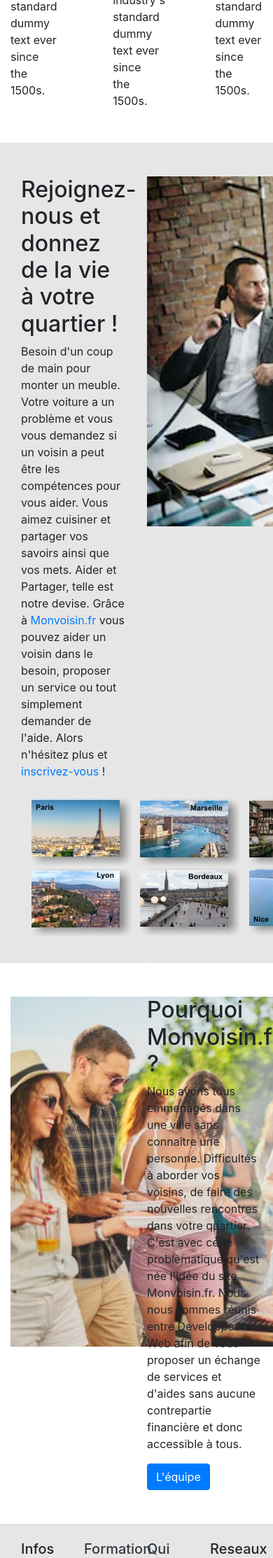
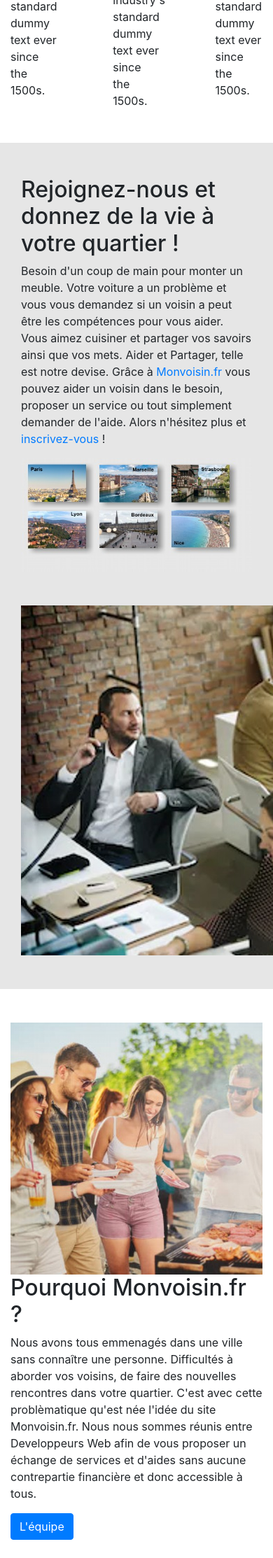
Before and after one commit to WF3Projet-voisins/voisins, a Symfony app: template templates/accueil/index.html.twig in a window 390 px wide; the page is wider, and only the part inside the window is pictured. Shown: the part 964-3190 px from the top of that part at 70% size. Run offline with Twig, Linux system fonts and the light colour scheme; the template is opened without the code that fills it, so the values that code supplies are empty; some libraries are stand-ins or nearby versions.

Commit message:
responsive

```diff
--- a/templates/accueil/index.html.twig
+++ b/templates/accueil/index.html.twig
@@ -133,7 +133,7 @@
   <div class="container-fluid" style="background-color: #e6e6e6;">
     <div class="container">
       <div class="row">
-        <div class="col-6">
+        <div class="col-sm-12 col-md-6">
           <h2 class="mt-5">
             Rejoignez-nous et donnez de la vie à votre quartier !
           </h2>
@@ -145,10 +145,10 @@
             devise. Grâce à <a href="{{path('index')}}">Monvoisin.fr</a>  vous pouvez aider un voisin dans le
             besoin, proposer un service ou tout simplement demander de l'aide. Alors n'hésitez plus et  <a href="{{path('userAdd')}}">inscrivez-vous</a> !
           </p>
-          <img src="{{asset ("img/lesvilles.jpg")}}" alt="">
+          <img src="{{asset ("img/lesvilles.jpg")}}" class="img-fluid" alt="">
         </div>
-        <div class="col-6">
-          <img class="my-5" src="img/office.jpg" alt="" />
+        <div class="col-sm-12 col-md-6">
+          <img class="my-5" src="img/office.jpg" class="img-fluid" alt="">
         </div>
       </div>
     </div>
@@ -156,10 +156,10 @@
 
   <div class="container my-5">
     <div class="row">
-      <div class="col-6">
-        <img src="img/barbecue.jpg" alt="" />
+      <div class="col-sm-12 col-md-6">
+        <img src="img/barbecue.jpg" class="img-fluid" alt="" />
       </div>
-      <div class="col-6">
+      <div class="col-sm-12 col-md-6">
         <h2>
           Pourquoi Monvoisin.fr ?
         </h2>
--- a/templates/composants/footer.html.twig
+++ b/templates/composants/footer.html.twig
@@ -1,7 +1,7 @@
 <div class="container-fluid text-black" style="background-color: #e6e6e6;">
     <div class="container my-0 py-4">
         <div class="row d-flex flex-row justify-content-between align-items-start">
-            <div class="col-3">
+            <div class="col-sm-12 col-md-3">
                 <h5>Infos légales</h5>
                 <p>
                     67 Route des Romains, <br>
@@ -12,15 +12,15 @@
 
                 </p>
             </div>
-            <div class="col-3">
+            <div class="col-sm-12 col-md-3">
                 <h5 class="text-black"><a href="{{ path('index')}}" class="text-dark text-decoration-none">Formation</a></h5>
-                <img src="{{asset ("img/formation.jpg")}}" alt="">
+                <img src="{{asset ("img/formation.jpg")}}" class="img-fluid" alt="">
             </div>
-            <div class="col-3">
+            <div class="col-sm-12 col-md-3">
                 <h5><a href="{{ path('apropos')}}" class="text-dark text-decoration-none">Qui sommes-nous</a></h5>
-                <a href="{{ path('apropos')}}" class="text-dark text-decoration-none"><img src="{{asset ("img/groupe-voisins.jpg")}}" alt=""></a>
+                <a href="{{ path('apropos')}}" class="text-dark text-decoration-none"><img src="{{asset ("img/groupe-voisins.jpg")}}" class="img-fluid" alt=""></a>
             </div>
-            <div class="col-3">
+            <div class="col-sm-12 col-md-3">
                 <h5>Reseaux sociaux</h5>
                 <ul style="list-style-type: square;">
                     <li><a href="/" style="text-decoration: none; color: #000;">Facebook</a></li>
```
